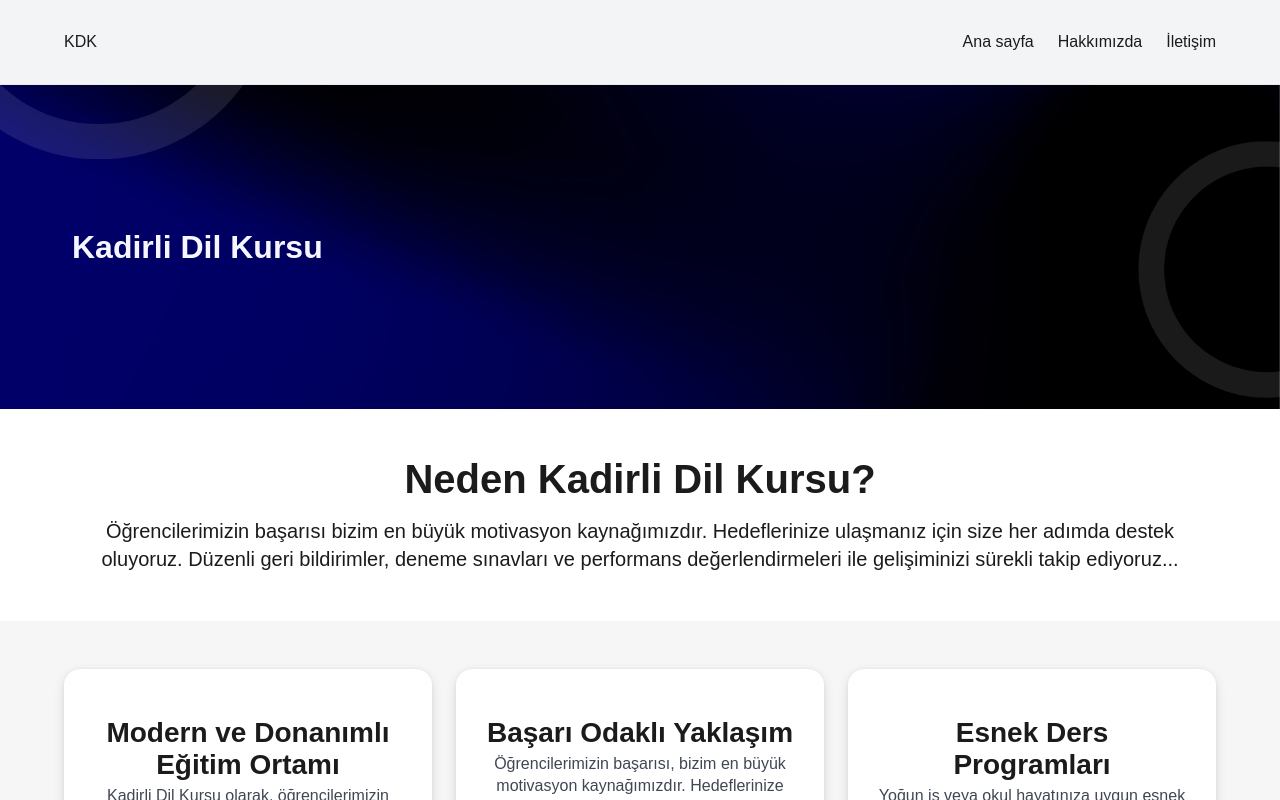
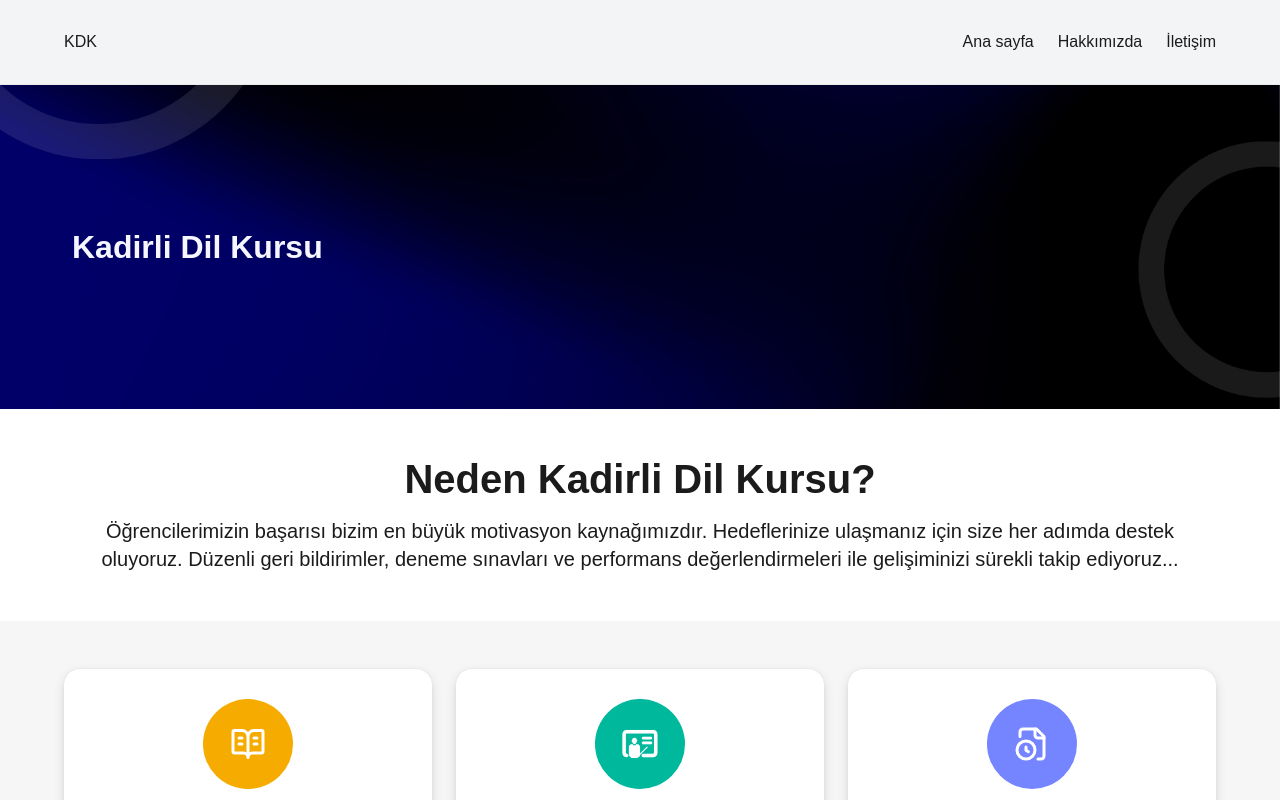
Before and after one commit to kodkapsul/kadirlidilkursu, a Next.js app: page / in a window 1280 px wide. Shown: the top 800 px of the page. Built offline with nearby package versions, Linux system fonts and the light colour scheme.

Commit message:
anasayfaya ikonlar eklendi

```diff
--- a/src/app/(routes)/(home)/page.tsx
+++ b/src/app/(routes)/(home)/page.tsx
@@ -3,6 +3,9 @@ import Image from 'next/image'
 import Link from "next/link";
 import { Metadata } from "next";
 //import HeroImage from 'herofoto.jpg'
+import Training from "../../../components/icons/training"
+import Book from "../../../components/icons/book"
+import Fileclock from "../../../components/icons/fileclock"
 
 export const metadata: Metadata = {
   title: 'Ana Sayfa',
@@ -40,6 +43,11 @@ const Home = () => {
 
           <div className="column is-one-third has-text-centered">
             <div className="box">
+
+              <figure className="circle is-flex has-image-centered has-background-warning-50">
+                <Book stroke='white'/>
+              </figure>
+
              {/* <img src="assets/images/features/Media.png"/> */}
               <h3>Modern ve Donanımlı Eğitim Ortamı</h3>
               <p className="body2">
@@ -53,6 +61,9 @@ const Home = () => {
           <div className="column  has-text-centered">
             <div className="box">
              {/* <img src="assets/images/features/Media.png"/> */}
+              <figure className="circle is-flex has-image-centered has-background-primary-35">
+                <Training stroke="white"/>
+              </figure>
               <h3>Başarı Odaklı Yaklaşım</h3>
               <p className="body2">
                 Öğrencilerimizin başarısı, bizim en büyük motivasyon kaynağımızdır. Hedeflerinize ulaşmanız için size her adımda destek oluyoruz. Düzenli geri bildirimler, deneme sınavları ve performans değerlendirmeleri ile gelişiminizi sürekli takip ediyoruz.
@@ -64,6 +75,9 @@ const Home = () => {
           <div className="column has-text-centered">
             <div className="box">
              {/* <img src="assets/images/features/Media.png"/> */}
+             <figure className="circle is-flex has-image-centered has-background-link-75">
+                <Fileclock stroke="white"/>
+              </figure>
               <h3>Esnek Ders Programları</h3>
               <p className="body2">
                 Yoğun iş veya okul hayatınıza uygun esnek ders programları sunarak, dil öğrenmeyi hayatınızın bir parçası haline getiriyoruz. Hafta içi ve hafta sonu seçenekleri ile zamanınızı en verimli şekilde değerlendirmenizi sağlıyoruz.
@@ -81,7 +95,8 @@ const Home = () => {
         <div className="columns is-desktop">
           <div className="column">
 
-            <Image src="images/onlineLanguage.jpg" alt="" width={300} height={300}/>
+            <Image className="card-img" src="images/onlineLanguage.jpg" alt="" width={300} height={300}/>
+
           </div>
           <div className="column is-one-third">
             <h2>Kadirli Dil Kursu.</h2>
--- a/src/app/globals.css
+++ b/src/app/globals.css
@@ -1087,9 +1087,28 @@ html[dir=rtl] .signal-navbar .language-selector .icon {
   color: #004189;
 }
 
+.circle {
+    /* CIRCLE SIZE */
+    width: 90px;
+    height: 90px;
+    /*background: #ffc0c0;*/
+    /*BACKGROUND COLOR HERE*/
+    border-radius: 50%;
+    align-items: center;
+    justify-content: center;
+}
 
+.circle>svg {
+    background-repeat: no-repeat;
+    /* IMAGE SIZE */
+    width: 36px;
+    height: 36px;
+}
 
-
+.has-image-centered {
+  margin-left: auto;
+  margin-right: auto;
+}
 /* inter font */
 
 @font-face {
--- /dev/null
+++ b/src/components/icons/book.jsx
@@ -0,0 +1,32 @@
+import React from 'react'
+// Kaynak : https://icons.getbootstrap.com/icons/gear/
+export default function Book({
+  size = '24', // or any default size of your choice
+  color = "currentColor", // or any color of your choice
+  stroke="currentColor"
+}) {
+  return (
+    <svg
+      xmlns="http://www.w3.org/2000/svg"
+      width={size}
+      height={size}
+      viewBox="0 0 24 24"
+      fill="none"
+      stroke={stroke}
+      strokeWidth={2}
+      strokeLinecap="round"
+      strokeLinejoin="round"
+      className="lucide lucide-book-open-text-icon lucide-book-open-text"
+
+    >
+      <path d="M12 7v14M16 12h2M16 8h2M3 18a1 1 0 01-1-1V4a1 1 0 011-1h5a4 4 0 014 4 4 4 0 014-4h5a1 1 0 011 1v13a1 1 0 01-1 1h-6a3 3 0 00-3 3 3 3 0 00-3-3zM6 12h2M6 8h2" />
+    </svg>
+  )
+}
+/*
+<svg xmlns="http://www.w3.org/2000/svg" width="24" height="24" viewBox="0 0 24 24" fill="none" stroke="currentColor" stroke-width="2" stroke-linecap="round" stroke-linejoin="round" class="lucide lucide-book-open-text-icon lucide-book-open-text">
+<path d="M12 7v14"/><path d="M16 12h2"/>
+<path d="M16 8h2"/><path d="M3 18a1 1 0 0 1-1-1V4a1 1 0 0 1 1-1h5a4 4 0 0 1 4 4 4 4 0 0 1 4-4h5a1 1 0 0 1 1 1v13a1 1 0 0 1-1 1h-6a3 3 0 0 0-3 3 3 3 0 0 0-3-3z"/>
+<path d="M6 12h2"/><path d="M6 8h2"/>
+</svg>
+*/
--- /dev/null
+++ b/src/components/icons/fileclock.jsx
@@ -0,0 +1,30 @@
+import React from 'react'
+// Kaynak : https://icons.getbootstrap.com/icons/gear/
+export default function Fileclock({
+  size = '24', // or any default size of your choice
+  color = "currentColor", // or any color of your choice
+  stroke="currentColor"
+}) {
+  return (
+    <svg
+      xmlns="http://www.w3.org/2000/svg"
+      width={size}
+      height={size}
+      viewBox="0 0 24 24"
+      fill="none"
+      stroke={stroke}
+      strokeWidth={2}
+      strokeLinecap="round"
+      strokeLinejoin="round"
+      className="lucide lucide-book-open-text-icon lucide-book-open-text"
+
+    >
+      <path d="M14 2v4a2 2 0 0 0 2 2h4"/><path d="M16 22h2a2 2 0 0 0 2-2V7l-5-5H6a2 2 0 0 0-2 2v3"/><path d="M8 14v2.2l1.6 1"/><circle cx="8" cy="16" r="6"/>
+    </svg>
+  )
+}
+/*
+<svg xmlns="http://www.w3.org/2000/svg" width="24" height="24" viewBox="0 0 24 24" fill="none" stroke="currentColor" stroke-width="2" stroke-linecap="round" stroke-linejoin="round" class="lucide lucide-file-clock-icon lucide-file-clock">
+<path d="M14 2v4a2 2 0 0 0 2 2h4"/><path d="M16 22h2a2 2 0 0 0 2-2V7l-5-5H6a2 2 0 0 0-2 2v3"/><path d="M8 14v2.2l1.6 1"/><circle cx="8" cy="16" r="6"/>
+</svg>
+*/
--- a/src/components/icons/support.jsx
+++ b/src/components/icons/support.jsx
@@ -7,7 +7,7 @@ export default function Support({
   return (
     <svg
       xmlns="http://www.w3.org/2000/svg"
-      width={size} // added size here
+      width={size} // added size here #3EB75E
       height={size} // added size here
       fill={color} // added color here
       strokeWidth="2"
--- a/src/components/icons/training.jsx
+++ b/src/components/icons/training.jsx
@@ -2,27 +2,29 @@ import React from 'react'
 // Kaynak : https://icons.getbootstrap.com/icons/gear/
 export default function Training({
   size = '24', // or any default size of your choice
-  color = "currentColor" // or any color of your choice
+  color = "currentColor", // or any color of your choice
+  stroke="currentColor"
 }) {
   return (
     <svg
       xmlns="http://www.w3.org/2000/svg"
-      fill="none"
-      stroke="currentColor"
+
       strokeLinecap="round"
       strokeLinejoin="round"
       strokeWidth="2"
-
-      viewBox="0 0 24 24"
+      stroke={stroke}
+      viewBox="0 0 1024 1024"
       width={size} // added size here
       height={size} // added size here
-      //fill={color} // added color here
+      fill={stroke} // added color here
+      overflow="hidden"
     >
-      <rect x="2" y="4" width="20" height="16" rx="2"/>
-      <path d="m22 7-8.991 5.727a2 2 0 0 1-2.009 0L2 7"/>
+      <path d="M896.2 113.3h-772c-62.9 0-114 56.6-114 126.2v520.3c0 69.6 51.1 126.2 114 126.2 24.8 0 54.9-22.1 54.9-46.9s-20.1-48.6-44.9-52.9c-11.3-1.9-24.3-15.6-24.3-36.5V249.5c0-20.9 12.8-36.5 24.3-36.5h742c11.5 0 34.3 15.6 34.3 36.5v500.3c0 20.9-12.8 36.5-24.3 36.5H609c-34 0-51.7 22.7-51.7 50 0 25 19 49.7 51.7 49.7h287.2c62.9 0 114-56.6 114-126.2V239.5c0-69.6-51.1-126.2-114-126.2zM292.8 457.8c26.1 78.8 98.3 78.8 123.5 0 9.6-6.8 16.1-17.1 18.2-28.6 1.1-11.3 0-26.6-10.8-26.6-2.5-36.5-23-68.2-68.2-68.2s-67.7 27.2-70.2 68.2c-11.3 0-12.8 15.3-10.8 26.6 1.9 11.6 8.5 22 18.3 28.6z m437.5 145.4c0-4.1-1.8-8-4.8-10.8l-0.4 0.2c-5.9-5.6-15.1-5.6-21 0l-191 191.5V603.9c-0.5-40.3-29.2-74.8-68.8-82.5l-29.2-6.2a67.54 67.54 0 0 1-60.7 37.8c-25.8 0-49.4-14.7-60.8-37.8l-29.2 6.2c-39.2 7.7-67.7 41.9-68 81.9v224.4c0 30.2 24.5 54.7 54.7 54.7-0.1 7.3 2.7 14.3 7.8 19.4 5.1 5.1 12.1 7.9 19.4 7.8h153.6c15-0.1 27.1-12.2 27.2-27.2 14.5 0 28.4-5.8 38.7-16 10.3-10.3 16-24.2 16-38.7v-1.6L725.5 614c3-2.8 4.8-6.7 4.8-10.8z m-126.1-218H819c22.3 0 40.6-18.3 40.6-40.6S841.3 304 819 304H604.2c-22.3 0-40.6 18.3-40.6 40.6 0.1 22.3 18.3 40.6 40.6 40.6z m0 136.9H819c22.3 0 40.6-18.3 40.6-40.6s-18.3-40.6-40.6-40.6H604.2c-22.3 0-40.6 18.3-40.6 40.6 0.1 22.4 18.3 40.6 40.6 40.6z"  />
     </svg>
   )
 }
 /*
-
+<svg class="svg-icon" style="width: 1em;height: 1em;vertical-align: middle;fill: currentColor;overflow: hidden;" viewBox="0 0 1024 1024" version="1.1" xmlns="http://www.w3.org/2000/svg">
+<path d="M896.2 113.3h-772c-62.9 0-114 56.6-114 126.2v520.3c0 69.6 51.1 126.2 114 126.2 24.8 0 54.9-22.1 54.9-46.9s-20.1-48.6-44.9-52.9c-11.3-1.9-24.3-15.6-24.3-36.5V249.5c0-20.9 12.8-36.5 24.3-36.5h742c11.5 0 34.3 15.6 34.3 36.5v500.3c0 20.9-12.8 36.5-24.3 36.5H609c-34 0-51.7 22.7-51.7 50 0 25 19 49.7 51.7 49.7h287.2c62.9 0 114-56.6 114-126.2V239.5c0-69.6-51.1-126.2-114-126.2zM292.8 457.8c26.1 78.8 98.3 78.8 123.5 0 9.6-6.8 16.1-17.1 18.2-28.6 1.1-11.3 0-26.6-10.8-26.6-2.5-36.5-23-68.2-68.2-68.2s-67.7 27.2-70.2 68.2c-11.3 0-12.8 15.3-10.8 26.6 1.9 11.6 8.5 22 18.3 28.6z m437.5 145.4c0-4.1-1.8-8-4.8-10.8l-0.4 0.2c-5.9-5.6-15.1-5.6-21 0l-191 191.5V603.9c-0.5-40.3-29.2-74.8-68.8-82.5l-29.2-6.2a67.54 67.54 0 0 1-60.7 37.8c-25.8 0-49.4-14.7-60.8-37.8l-29.2 6.2c-39.2 7.7-67.7 41.9-68 81.9v224.4c0 30.2 24.5 54.7 54.7 54.7-0.1 7.3 2.7 14.3 7.8 19.4 5.1 5.1 12.1 7.9 19.4 7.8h153.6c15-0.1 27.1-12.2 27.2-27.2 14.5 0 28.4-5.8 38.7-16 10.3-10.3 16-24.2 16-38.7v-1.6L725.5 614c3-2.8 4.8-6.7 4.8-10.8z m-126.1-218H819c22.3 0 40.6-18.3 40.6-40.6S841.3 304 819 304H604.2c-22.3 0-40.6 18.3-40.6 40.6 0.1 22.3 18.3 40.6 40.6 40.6z m0 136.9H819c22.3 0 40.6-18.3 40.6-40.6s-18.3-40.6-40.6-40.6H604.2c-22.3 0-40.6 18.3-40.6 40.6 0.1 22.4 18.3 40.6 40.6 40.6z"  />
+</svg>
 */
```
Also changed, not shown: src/components/icons/book.svg (added), src/components/icons/fileclock.svg (added).
